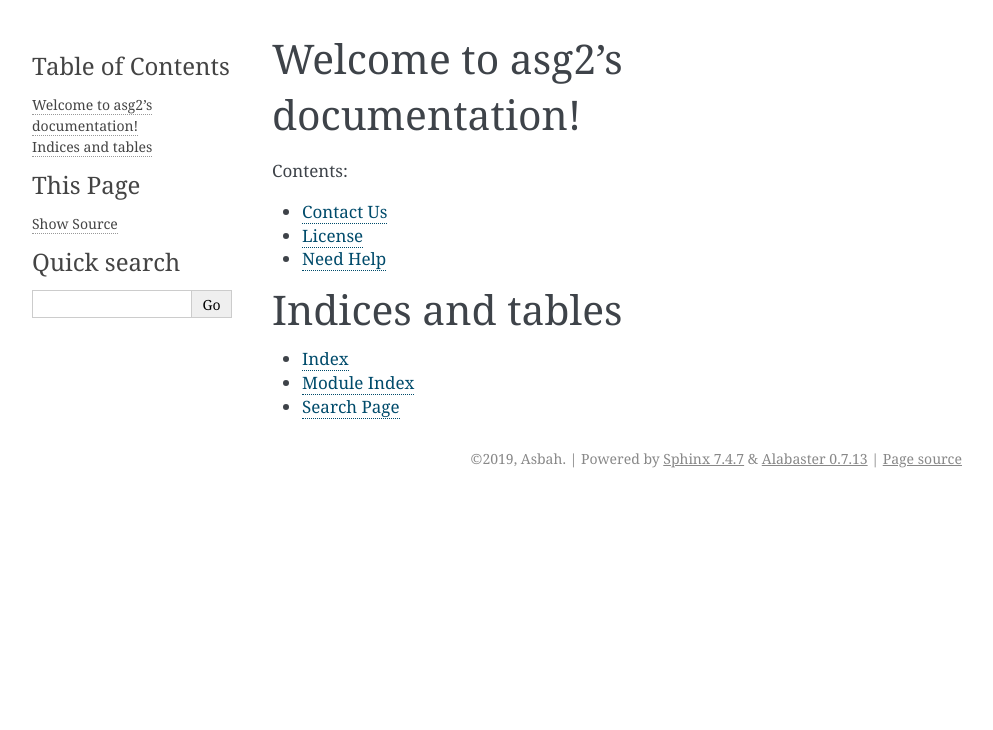
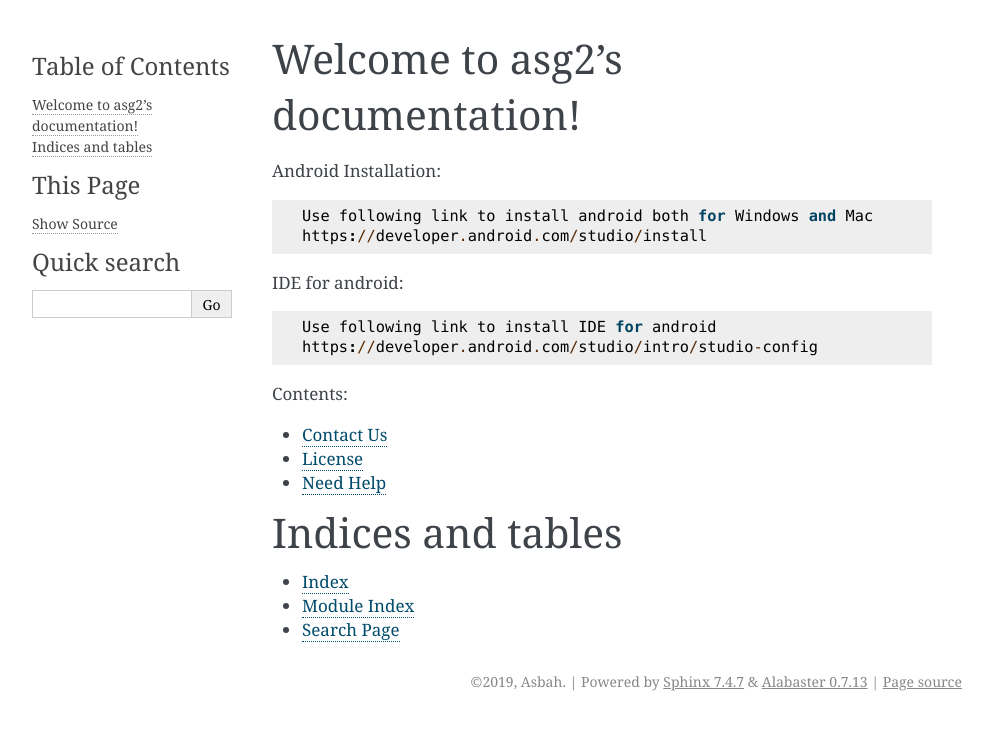
Before and after one commit to AsbahToqeer/DatabionicSwarm, a Sphinx documentation site: the page built from docs/source/index.rst, in a window 1280 px wide. Shown: the top 730 px of the page, without its empty margins (148-1141 px from the left). Built offline with Sphinx 7.4.7, drawn with Linux system fonts in a browser that asks for light colours.

Commit message:
Update index.rst

```diff
--- a/docs/source/index.rst
+++ b/docs/source/index.rst
@@ -5,6 +5,15 @@
 
 Welcome to asg2's documentation!
 ================================
+Android Installation::
+
+	Use following link to install android both for Windows and Mac
+	https://developer.android.com/studio/install
+
+IDE for android::
+
+	Use following link to install IDE for android
+	https://developer.android.com/studio/intro/studio-config
 
 .. toctree::
    :maxdepth: 2
```
